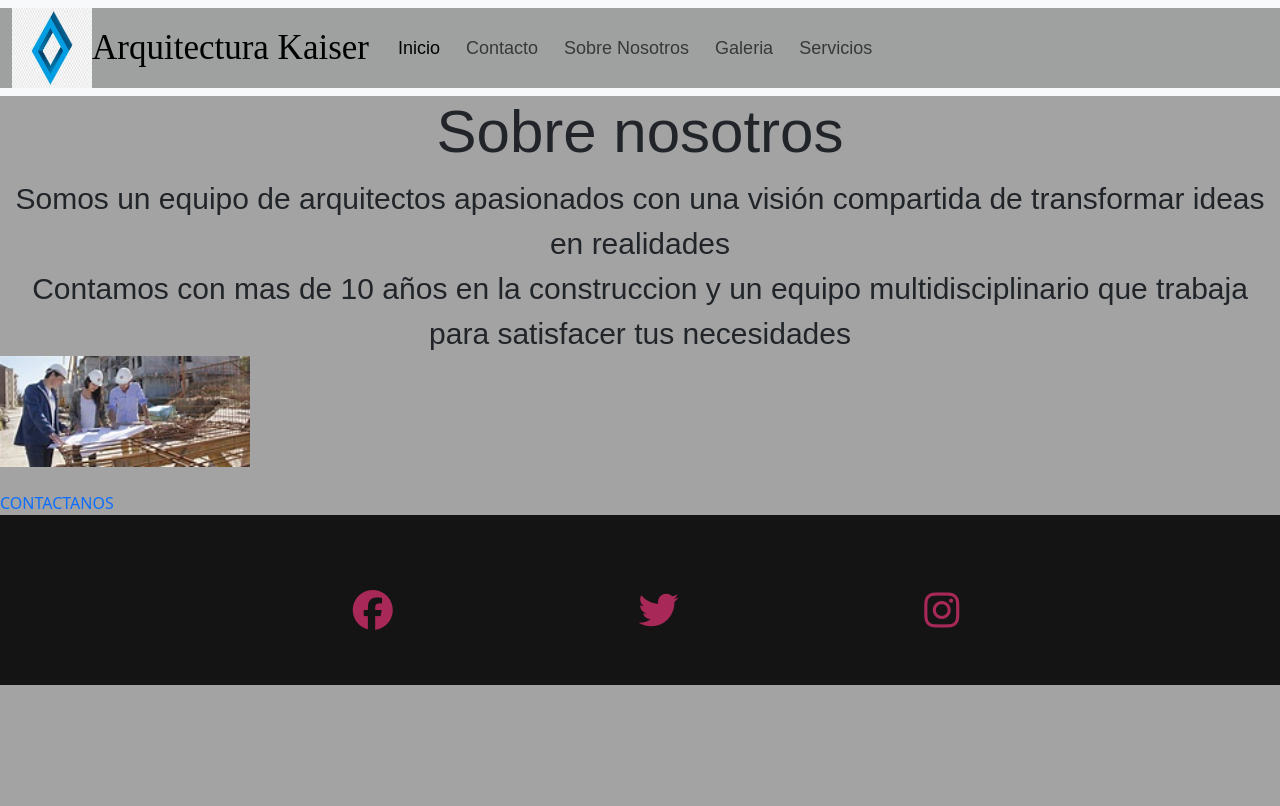
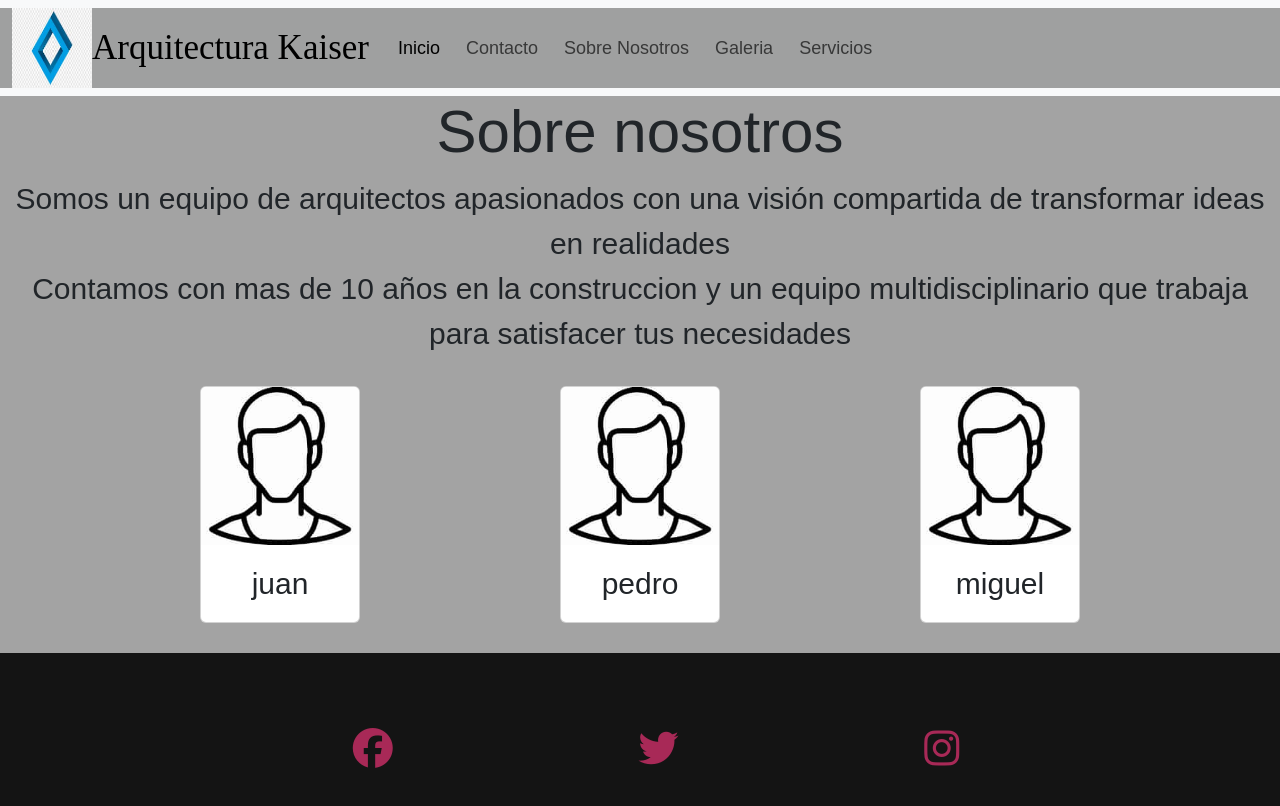
Before and after one commit to NicoGarcia25/PFGarcia, a plain HTML site: page html/sobreNosotros.html in a window 1280 px wide. Drawn offline with nearby package versions, Linux system fonts and the light colour scheme.

Commit message:
nuevos fondos

```diff
--- a/estilos.css/estilos.css
+++ b/estilos.css/estilos.css
@@ -41,7 +41,7 @@ div.servicios{text-align: justify;background-image:url(../imagenes/architecture-
 .carousel-inner{width: 950px;height: 600px;margin: 0;}
 
 .Inicio{padding:20px;background-image:url(../imagenes/ladblanco.jpg);background-repeat: no-repeat;background-size: cover;}
-.Inicio1{background-image:url(../imagenes/ladblanco.jpg);background-repeat: no-repeat;background-size:cover;padding: 20;}
+.Inicio1{background-image:url(../imagenes/fondo-3d);background-repeat: no-repeat;background-size:cover;padding: 20;}
 
 .inicio2{background-image:url(../imagenes/ladblanco.jpg);background-repeat: no-repeat;background-size:cover;padding: 20px;}
 
@@ -63,6 +63,7 @@ footer{background-color: #141414;padding: 40px;}
     .redes-sociales a:hover {
    color: #0077b5;}
 
+.miembros{display: flex;justify-content: space-evenly;margin-top: 30px;margin-bottom: 30px;}
 
 
 
--- a/html/sobreNosotros.html
+++ b/html/sobreNosotros.html
@@ -39,10 +39,28 @@
       </nav>
     <h2>Sobre nosotros</h2>
     <p>Somos un equipo de arquitectos apasionados con una visión compartida de transformar ideas en realidades <br> Contamos con mas de 10 años en la construccion y un equipo multidisciplinario que trabaja para satisfacer tus necesidades </p>
-    <img src="../imagenes/cons.jpg">
-    <br>
-    <br>
-     <a id="boton" href="contacto.html">CONTACTANOS</a>
+    <div class="miembros">
+    <div class="card" style="width: 10rem;">
+      <img src="../imagenes/cara.jpg" class="card-img-top" alt="...">
+      <div class="card-body">
+        <p class="card-text">juan</p>
+      </div>
+    </div>
+    <div class="card" style="width: 10rem;">
+      <img src="../imagenes/cara.jpg" class="card-img-top" alt="...">
+      <div class="card-body">
+        <p class="card-text">pedro</p>
+      </div>
+    </div>
+    <div class="card" style="width: 10rem;">
+      <img src="../imagenes/cara.jpg" class="card-img-top" alt="...">
+      <div class="card-body">
+        <p class="card-text">miguel</p>
+      </div>
+    </div>
+  </div>
+
+
      <footer>
       <ul class="redes-sociales">
         <li><a href="https://www.facebook.com/"><i class="fab fa-facebook"></i></a></li>
```
Also changed, not shown: imagenes/cara.jpg (added), 1 other file.
